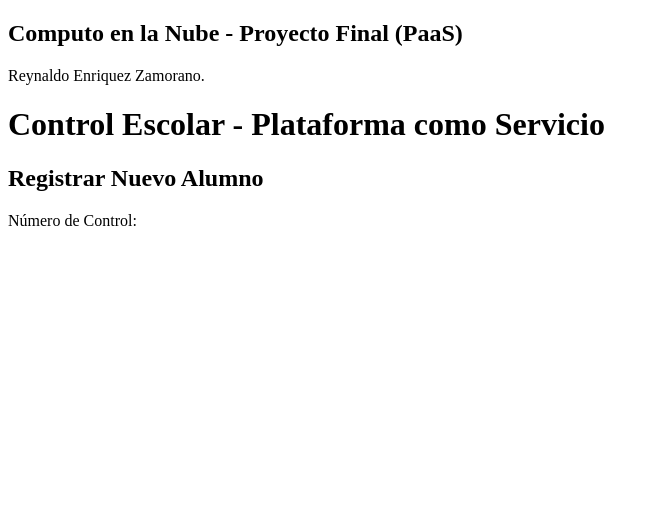
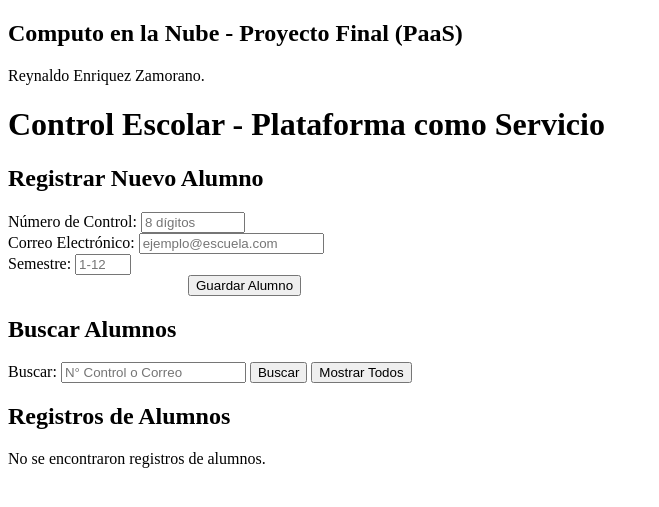
Before and after one commit to MonarK1ng/control_escolar, a PHP site: page / in a window 1280 px wide. Shown: the top 507 px of the page, without its empty margins (0-659 px from the left). Run offline with PHP 8.4, Linux system fonts and the light colour scheme; data that the repository does not hold is empty.

Commit message:
Update index.php

```diff
--- a/index.php
+++ b/index.php
@@ -66,4 +66,61 @@ try {
                 <input type="hidden" name="insertar" value="1">
                 <div class="form-group">
                     <label for="num_control">Número de Control:</label>
-                    <input type="number
+                    <input type="number" name="num_control" min="10000000" max="99999999"
+                           placeholder="8 dígitos" required>
+                </div>
+                <div class="form-group">
+                    <label for="correo">Correo Electrónico:</label>
+                    <input type="email" name="correo" placeholder="ejemplo@escuela.com" required>
+                </div>
+                <div class="form-group">
+                    <label for="semestre">Semestre:</label>
+                    <input type="number" name="semestre" min="1" max="12" placeholder="1-12" required>
+                </div>
+                <div style="margin-left: 180px;">
+                    <button type="submit">Guardar Alumno</button>
+                </div>
+            </form>
+        </div>
+
+        <div class="form-section">
+            <h2>Buscar Alumnos</h2>
+            <form method="post">
+                <input type="hidden" name="buscar" value="1">
+                <div class="search-box">
+                    <label for="busqueda">Buscar:</label>
+                    <input type="text" name="busqueda" placeholder="N° Control o Correo">
+                    <button type="submit">Buscar</button>
+                    <button type="button" class="secondary" onclick="window.location.href='index.php'">Mostrar Todos</button>
+                </div>
+            </form>
+        </div>
+
+        <h2>Registros de Alumnos</h2>
+        <?php if(count($resultados) > 0): ?>
+        <table>
+            <thead>
+                <tr>
+                    <th>N° Control</th>
+                    <th>Correo Electrónico</th>
+                    <th>Semestre</th>
+                    <th>Fecha de Registro</th>
+                </tr>
+            </thead>
+            <tbody>
+                <?php foreach($resultados as $alumno): ?>
+                <tr>
+                    <td><?= htmlspecialchars($alumno['Num_Control']) ?></td>
+                    <td><?= htmlspecialchars($alumno['Correo']) ?></td>
+                    <td><?= htmlspecialchars($alumno['Semestre']) ?></td>
+                    <td><?= htmlspecialchars($alumno['fecha_registro']) ?></td>
+                </tr>
+                <?php endforeach; ?>
+            </tbody>
+        </table>
+        <?php else: ?>
+        <p>No se encontraron registros de alumnos.</p>
+        <?php endif; ?>
+    </div>
+</body>
+</html>
```
